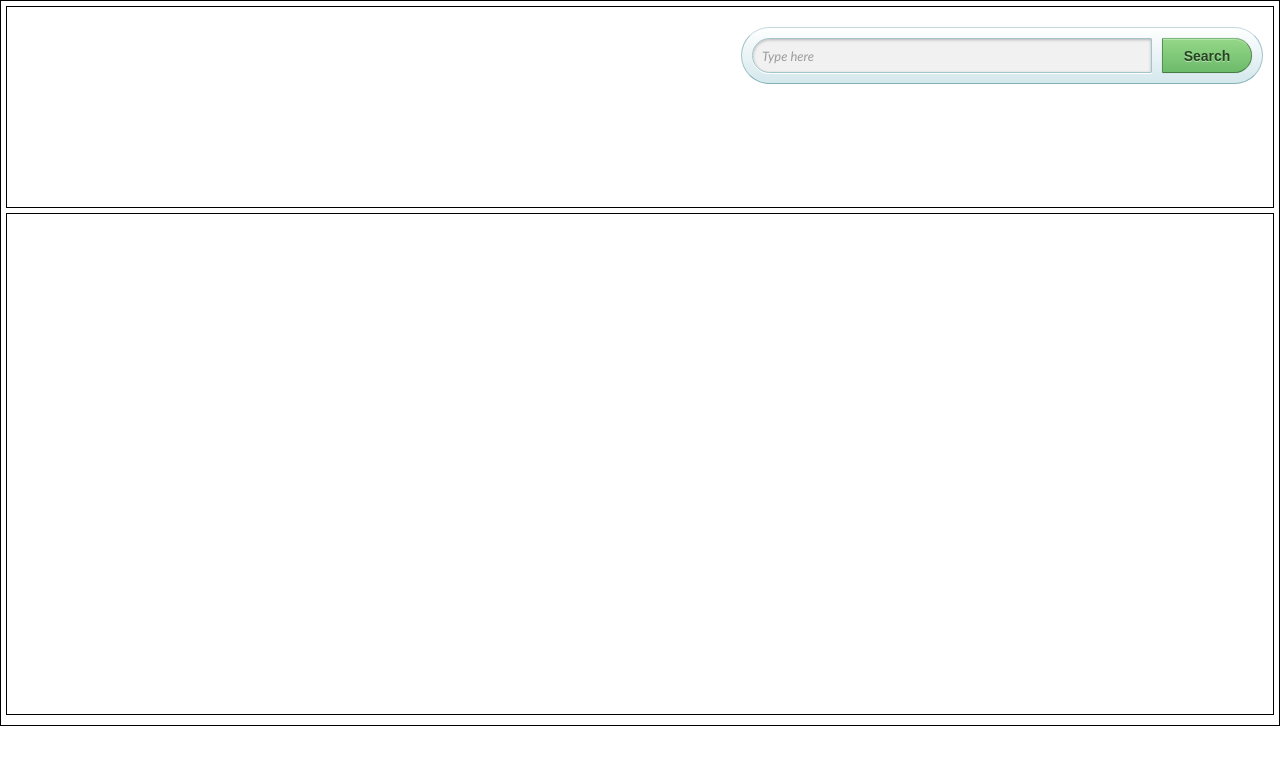
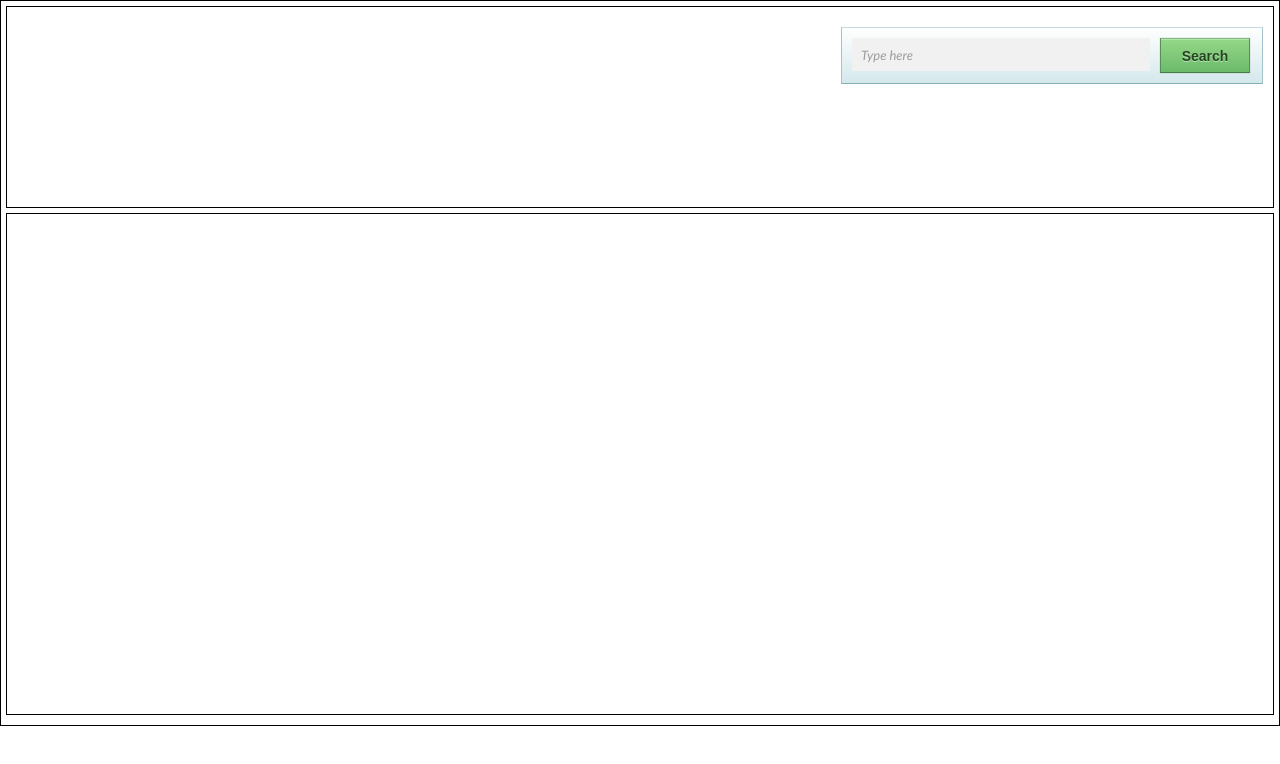
Before and after one commit to digidem/VisualTargetedRoad, a plain HTML site: page public/index.html in a window 1280 px wide. Drawn offline with Linux system fonts and the light colour scheme.

Commit message:
Update public/stylesheets/main.css

```diff
--- a/public/stylesheets/main.css
+++ b/public/stylesheets/main.css
@@ -42,19 +42,20 @@ body {
         background: #eaf8fc;
         background-image: -moz-linear-gradient(#fff, #d4e8ec);
         background-image: -webkit-gradient(linear,left bottom,left top,color-stop(0, #d4e8ec),color-stop(1, #fff));
-
+							/*
         -moz-border-radius: 35px;
         border-radius: 35px;
+							*/
 
         border-width: 1px;
         border-style: solid;
         border-color: #c4d9df #a4c3ca #83afb7;
-        width: 500px;
+        width: 400px;
         height: 35px;
         padding: 10px;
-	margin-top: 20px;
+							margin-top: 20px;
         margin-right: 10px;
-	float: right;
+							float: right;
         overflow: hidden; /* Clear floats */
 }
 
@@ -66,16 +67,17 @@ body {
 #search {
         padding: 5px 9px;
         height: 23px;
-        width: 380px;
-        border: 1px solid #a4c3ca;
+        width: 280px;
+	border: none;
+       /* border: 1px solid #a4c3ca; */
         font: normal 13px 'trebuchet MS', arial, helvetica;
         background: #f1f1f1;
 
-        -moz-border-radius: 50px 3px 3px 50px;
+       /* -moz-border-radius: 50px 3px 3px 50px;
          border-radius: 50px 3px 3px 50px;
          -moz-box-shadow: 0 1px 3px rgba(0, 0, 0, 0.25) inset, 0 1px 0 rgba(255, 255, 255, 1);
          -webkit-box-shadow: 0 1px 3px rgba(0, 0, 0, 0.25) inset, 0 1px 0 rgba(255, 255, 255, 1);
-         box-shadow: 0 1px 3px rgba(0, 0, 0, 0.25) inset, 0 1px 0 rgba(255, 255, 255, 1);
+         box-shadow: 0 1px 3px rgba(0, 0, 0, 0.25) inset, 0 1px 0 rgba(255, 255, 255, 1); */
 }
 
 /* ----------Submit_Button------------- */
@@ -85,8 +87,10 @@ body {
         background-image: -moz-linear-gradient(#95d788, #6cbb6b);
         background-image: -webkit-gradient(linear,left bottom,left top,color-stop(0, #6cbb6b),color-stop(1, #95d788));
 
+							/*
         -moz-border-radius: 3px 50px 50px 3px;
         border-radius: 3px 50px 50px 3px;
+							*/
 
         border-width: 1px;
         border-style: solid;
```
